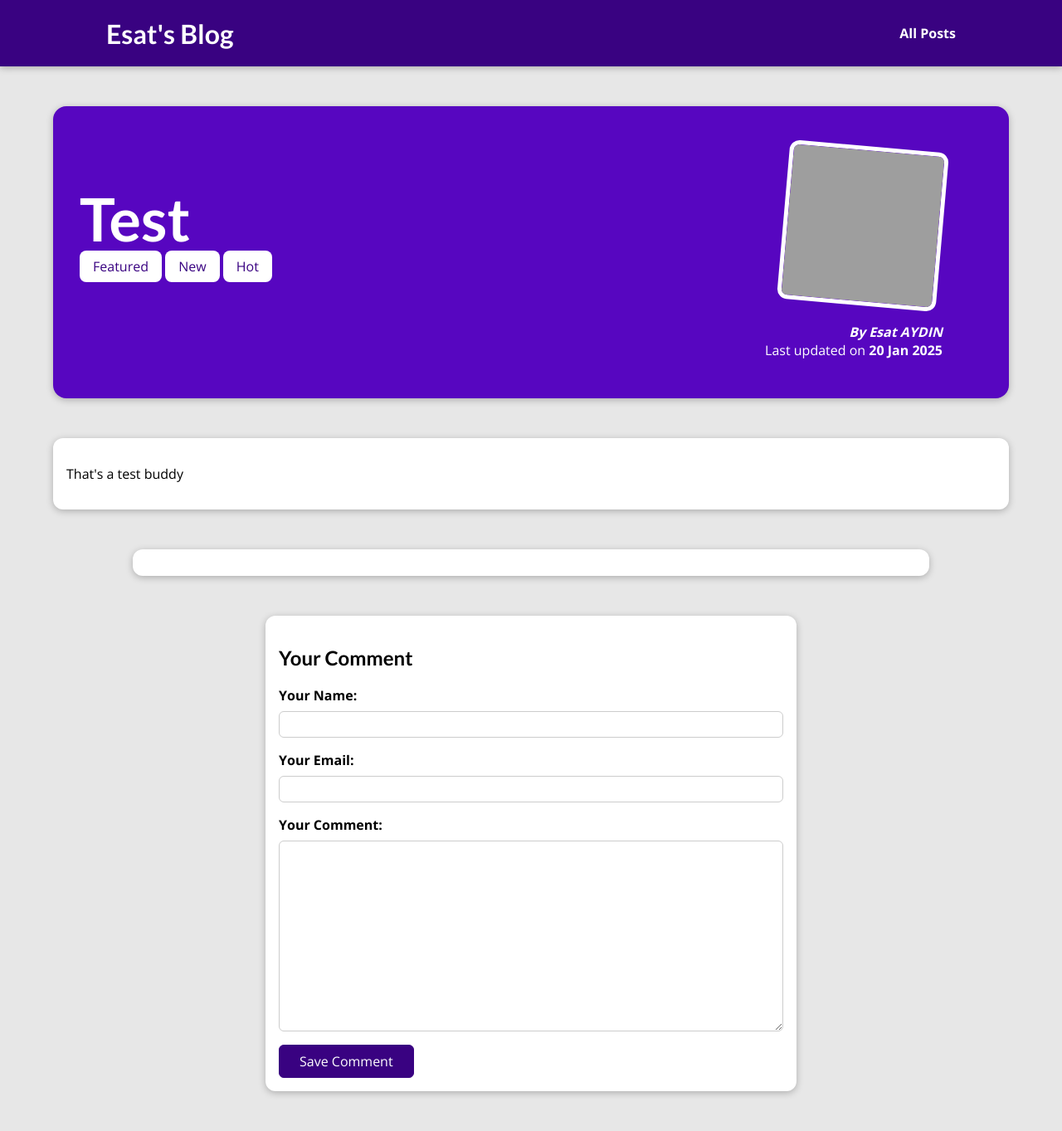
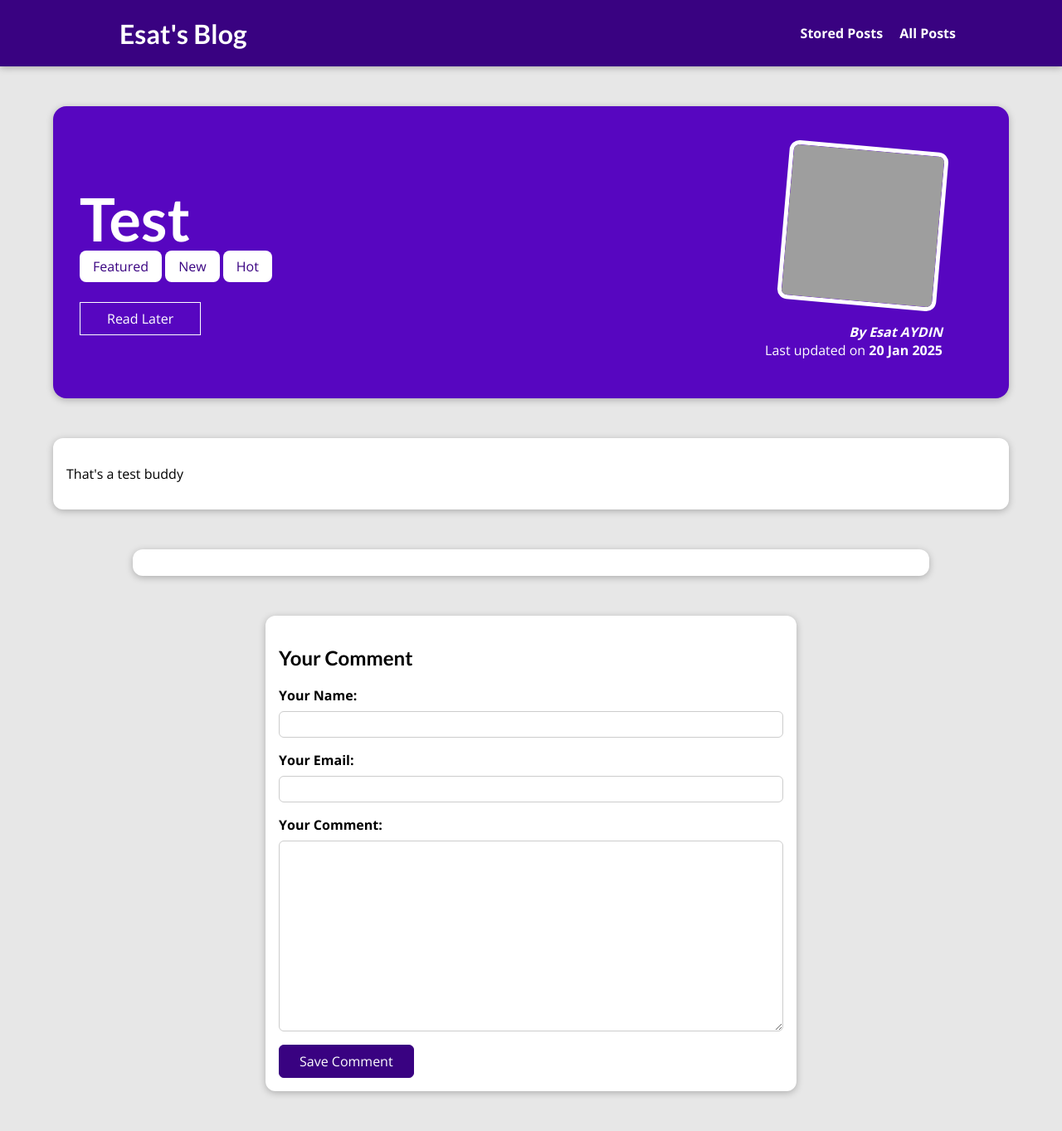
Before and after one commit to Esataydin/blog-site, a Django app: a page that uses templates/base.html in a window 1280 px wide. Shown: the whole page at 83% size. Run offline with Django 5.2, Linux system fonts and the light colour scheme; data comes from the database, SQL or seed files in the repository; both versions use the stored data as it was after the commit; grey boxes are pictures that could not be loaded.

Commit message:
'Read Later' feature added

```diff
--- a/blog/static/blog/post-detail.css
+++ b/blog/static/blog/post-detail.css
@@ -55,6 +55,24 @@ body {
 
 #summary time {
   font-weight: bold;
+}
+
+#read-later {
+  margin: 2rem 0;
+}
+
+#read-later button {
+  background-color: transparent;
+  border: 1px solid white;
+  padding: 0.5rem 2rem;
+  font: inherit;
+  color: white;
+}
+
+#read-later button:hover,
+#read-later button:active {
+  background-color: white;
+  color: #390281;
 }
 
 main {
--- a/blog/templates/blog/post-detail.html
+++ b/blog/templates/blog/post-detail.html
@@ -26,6 +26,19 @@
             {% for tag in post_tags %}
                 <span class="tag">{{ tag.caption }}</span>
             {% endfor %}
+        </div>
+        <div id="read-later">
+            <form action="{% url "read-later" %}" method="POST">
+                {% csrf_token %}
+                <input type="hidden" value="{{ post.id }}" name="post_id">
+                <button>
+                    {% if saved_for_later %}
+                        Remove from "Read Later" list
+                    {% else %}
+                        Read Later
+                    {% endif %}
+                </button>
+            </form>
         </div>
         <article>
             <img src="{{ post.image.url }}" alt="{{ post.title }}" />
--- a/blog/urls.py
+++ b/blog/urls.py
@@ -5,5 +5,6 @@ from . import views
 urlpatterns = [
     path("", views.StartingPageView.as_view(), name="starting-page"),
     path("posts", views.AllPostsView.as_view(), name="posts-page"),
-    path("posts/<slug:slug>", views.SinglePostView.as_view(), name="post-detail-page") # /posts/my-first-post
+    path("posts/<slug:slug>", views.SinglePostView.as_view(), name="post-detail-page"), # /posts/my-first-post
+    path("read-late", views.ReadLaterView.as_view(), name="read-later")
 ]
--- a/blog/views.py
+++ b/blog/views.py
@@ -43,13 +43,24 @@ class AllPostsView(ListView):
 
 
 class SinglePostView(View):
+    def is_stored_post(self, request, post_id):
+        stored_posts = request.session.get("stored_posts")
+        if stored_posts is not None:
+            is_saved_for_later = post_id in stored_posts
+        else:
+            is_saved_for_later = False
+
+        return is_saved_for_later
+
     def get(self, request, slug):
         post = Post.objects.get(slug=slug)
+
         context = {
         "post": post,
         "post_tags": post.tags.all(),
         "comment_form": CommentForm(),
-        "comments": post.comments.all().order_by("-id")
+        "comments": post.comments.all().order_by("-id"),
+        "saved_for_later": self.is_stored_post(request, post.id)
         }
         return render(request, "blog/post-detail.html", context)
 
@@ -67,7 +78,8 @@ class SinglePostView(View):
         "post": post,
         "post_tags": post.tags.all(),
         "comment_form": comment_form,
-        "comments": post.comments.all().order_by("-id")
+        "comments": post.comments.all().order_by("-id"),
+        "saved_for_later": self.is_stored_post(request, post.id)
         }
         return render(request, "blog/post-detail.html", context)
 
@@ -77,3 +89,36 @@ class SinglePostView(View):
 #         "post": identified_post,
 #         "post_tags": identified_post.tags.all()
 #     })
+
+class ReadLaterView(View):
+    def get(self, request):
+        stored_posts = request.session.get("stored_posts")
+
+        context = {}
+
+        if stored_posts is None or len(stored_posts) == 0:
+            context["posts"] = []
+            context["has_posts"] = False
+        else:
+            posts = Post.objects.filter(id__in=stored_posts)
+            context["posts"] = posts
+            context["has_posts"] = True
+
+        return render(request, "blog/stored-posts.html", context)
+
+    def post(self, request):
+        stored_posts = request.session.get("stored_posts")
+
+        if stored_posts is None:
+            stored_posts = []
+
+        post_id = int(request.POST["post_id"])
+
+        if post_id not in stored_posts:
+            stored_posts.append(post_id)
+        else:
+            stored_posts.remove(post_id)
+
+        request.session["stored_posts"] = stored_posts
+
+        return HttpResponseRedirect("/")
--- a/static/app.css
+++ b/static/app.css
@@ -35,6 +35,7 @@ h3 {
   text-decoration: none;
   color: white;
   font-weight: bold;
+  margin-left: 1rem;
 }
 
 #main-navigation a:hover,
--- a/templates/base.html
+++ b/templates/base.html
@@ -13,6 +13,7 @@
     <header id="main-navigation">
         <h1><a href="{% url "starting-page" %}">Esat's Blog</a></h1>
         <nav>
+            <a href="{% url "read-later" %}">Stored Posts</a>
             <a href="{% url "posts-page" %}">All Posts</a>
         </nav>
     </header>
```
Also changed, not shown: blog/static/blog/stored-posts.css (added, +40 -0 lines), blog/templates/blog/stored-posts.html (added, +24 -0 lines), db.sqlite3.
